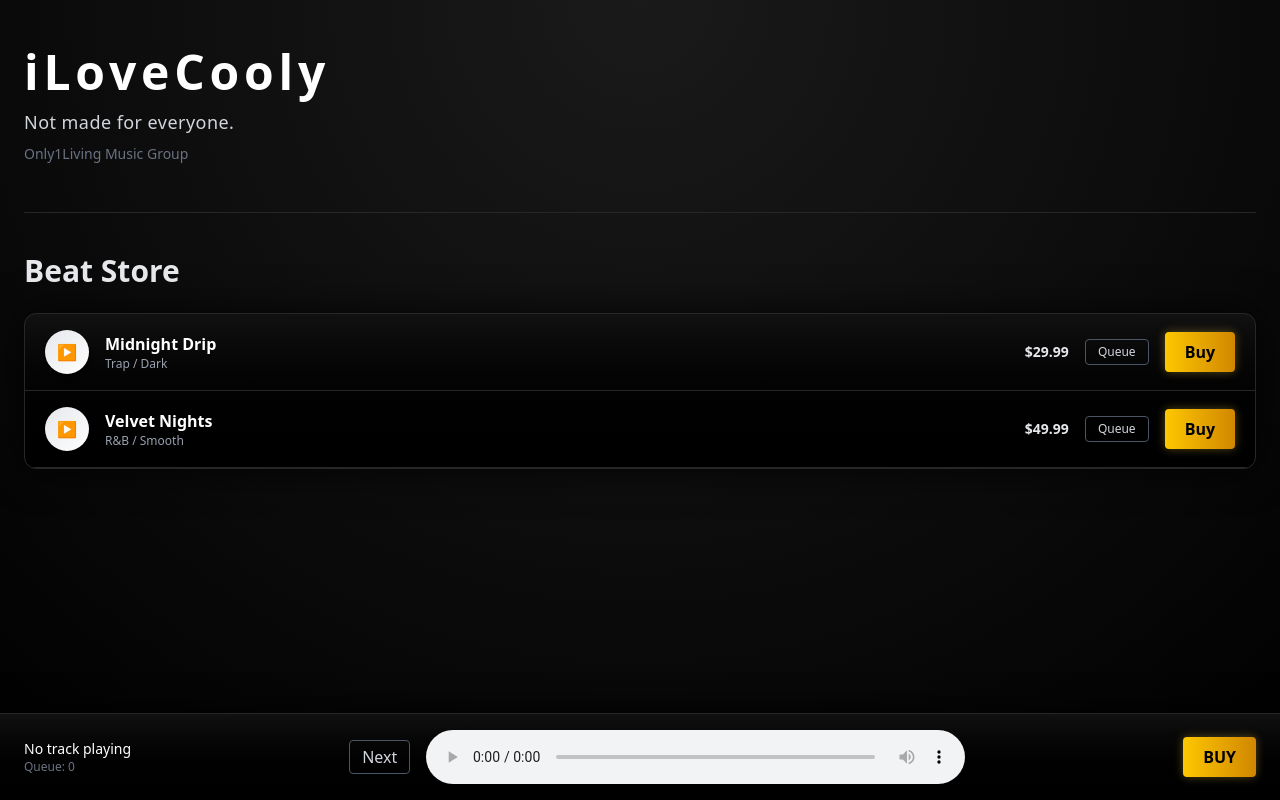
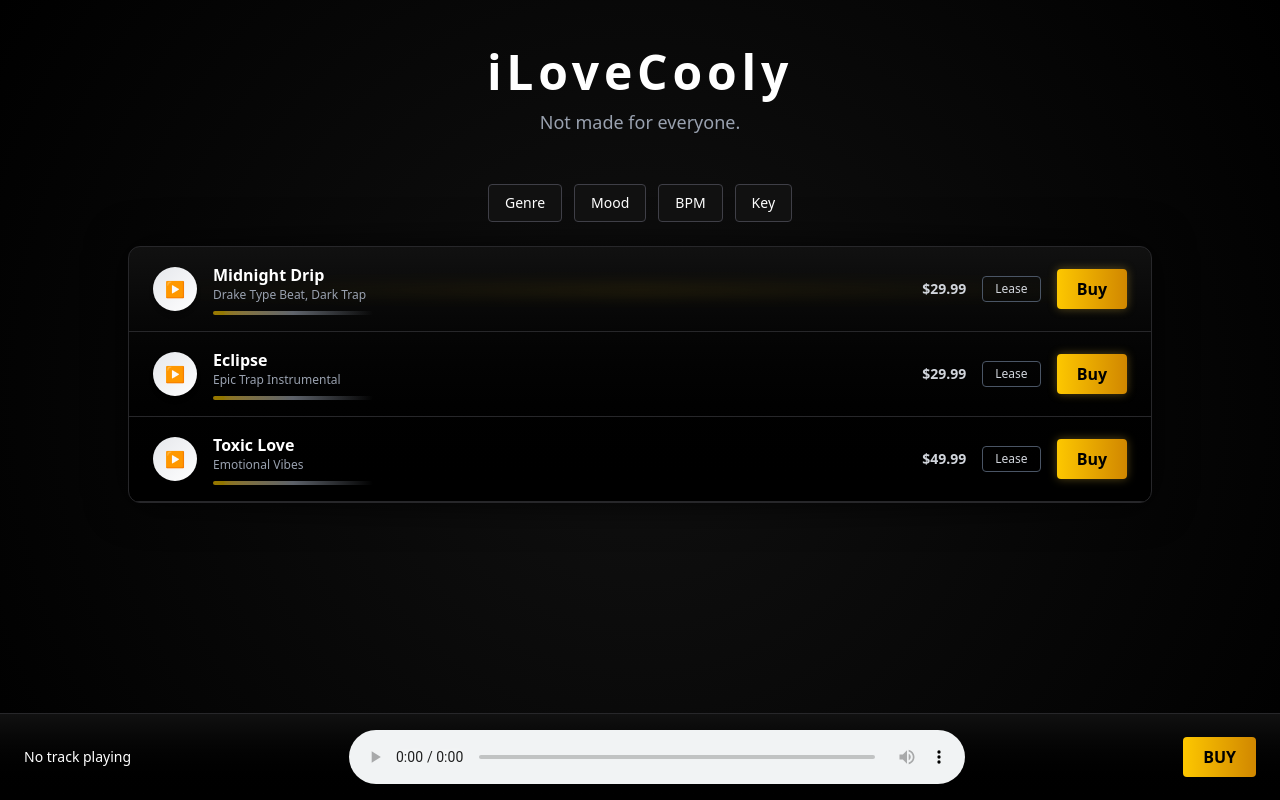
Before and after one commit to YCYC-prog/ilovecooly-store, a Next.js app: page / in a window 1280 px wide. Built offline with nearby package versions, Linux system fonts and the light colour scheme.

Commit message:
add real waveform player

```diff
--- a/app/page.js
+++ b/app/page.js
@@ -7,21 +7,27 @@ const beatsData = [
     id: 1,
     title: "Midnight Drip",
     price: 29.99,
-    tag: "Trap / Dark",
+    tag: "Drake Type Beat, Dark Trap",
     audio: "https://www.soundhelix.com/examples/mp3/SoundHelix-Song-1.mp3"
   },
   {
     id: 2,
-    title: "Velvet Nights",
+    title: "Eclipse",
+    price: 29.99,
+    tag: "Epic Trap Instrumental",
+    audio: "https://www.soundhelix.com/examples/mp3/SoundHelix-Song-2.mp3"
+  },
+  {
+    id: 3,
+    title: "Toxic Love",
     price: 49.99,
-    tag: "R&B / Smooth",
-    audio: "https://www.soundhelix.com/examples/mp3/SoundHelix-Song-2.mp3"
+    tag: "Emotional Vibes",
+    audio: "https://www.soundhelix.com/examples/mp3/SoundHelix-Song-3.mp3"
   }
 ];
 
 export default function Home() {
   const [currentBeat, setCurrentBeat] = useState(null);
-  const [queue, setQueue] = useState([]);
   const audioRef = useRef(null);
 
   const playBeat = (beat) => {
@@ -32,51 +38,43 @@ export default function Home() {
     }
   };
 
-  const addToQueue = (beat) => {
-    setQueue((prev) => [...prev, beat]);
-  };
-
-  const playNext = () => {
-    if (queue.length === 0) return;
-    const next = queue[0];
-    setQueue(queue.slice(1));
-    playBeat(next);
-  };
-
   return (
-    <div className="min-h-screen text-white pb-28 px-6 bg-[radial-gradient(circle_at_top,#1a1a1a,#000000)]">
+    <div className="min-h-screen text-white bg-[radial-gradient(circle_at_center,#111,#000)] px-6 pb-32">
 
       {/* HERO */}
-      <div className="py-12 border-b border-zinc-800">
-        <h1 className="text-5xl font-bold tracking-widest text-white">
-          iLoveCooly
-        </h1>
+      <div className="text-center py-12">
+        <h1 className="text-5xl font-bold tracking-widest">iLoveCooly</h1>
+        <p className="mt-3 text-gray-400 text-lg">Not made for everyone.</p>
+      </div>
 
-        <p className="mt-3 text-lg text-gray-300 tracking-wide">
-          Not made for everyone.
-        </p>
-
-        <p className="text-sm text-gray-500 mt-2">
-          Only1Living Music Group
-        </p>
+      {/* FILTER BAR */}
+      <div className="flex gap-3 mb-6 justify-center text-sm">
+        {["Genre", "Mood", "BPM", "Key"].map((item) => (
+          <div
+            key={item}
+            className="px-4 py-2 bg-[#111] border border-zinc-700 rounded hover:border-yellow-500 cursor-pointer"
+          >
+            {item}
+          </div>
+        ))}
       </div>
 
       {/* STORE */}
-      <div className="py-10">
-        <h2 className="text-3xl font-semibold mb-6 text-gray-200">
-          Beat Store
-        </h2>
+      <div className="max-w-5xl mx-auto bg-gradient-to-b from-[#111] to-black border border-zinc-800 rounded-xl shadow-[0_0_40px_rgba(0,0,0,0.8)] overflow-hidden">
 
-        <div className="rounded-xl overflow-hidden border border-zinc-800 bg-gradient-to-b from-[#111] to-[#000] shadow-[0_0_40px_rgba(0,0,0,0.8)]">
-
-          {beatsData.map((beat) => (
+        {beatsData.map((beat, i) => (
           <div
             key={beat.id}
-              className="flex items-center justify-between px-5 py-4 border-b border-zinc-800 hover:bg-[#111] hover:shadow-[0_0_20px_rgba(212,175,55,0.2)] transition"
+            className="relative flex items-center justify-between px-6 py-4 border-b border-zinc-800 hover:bg-[#111] hover:shadow-[0_0_25px_rgba(212,175,55,0.15)] transition"
           >
 
+            {/* GOLD STREAK */}
+            {i === 0 && (
+              <div className="absolute left-0 right-0 top-1/2 h-[2px] bg-gradient-to-r from-transparent via-yellow-400 to-transparent opacity-60 blur-sm"></div>
+            )}
+
             {/* LEFT */}
-              <div className="flex items-center gap-4">
+            <div className="flex items-center gap-4 z-10">
               <button
                 onClick={() => playBeat(beat)}
                 className="w-11 h-11 rounded-full bg-gradient-to-br from-gray-200 to-white text-black flex items-center justify-center shadow-md"
@@ -87,57 +85,46 @@ export default function Home() {
               <div>
                 <p className="font-semibold text-white">{beat.title}</p>
                 <p className="text-xs text-gray-400">{beat.tag}</p>
+
+                {/* FAKE WAVEFORM */}
+                <div className="mt-2 h-[4px] w-40 bg-gradient-to-r from-yellow-400 via-gray-400 to-transparent opacity-60 rounded"></div>
               </div>
             </div>
 
             {/* RIGHT */}
-              <div className="flex items-center gap-4">
-
-                <span className="text-sm font-semibold text-gray-200">
+            <div className="flex items-center gap-4 z-10">
+              <span className="text-sm font-semibold text-gray-300">
                 ${beat.price}
               </span>
 
-                <button
-                  onClick={() => addToQueue(beat)}
-                  className="px-3 py-1 text-xs border border-gray-600 rounded text-gray-300 hover:border-white"
-                >
-                  Queue
+              <button className="px-3 py-1 text-xs border border-gray-600 rounded text-gray-300 hover:border-white">
+                Lease
               </button>
 
               <button className="px-5 py-2 rounded bg-gradient-to-r from-yellow-400 to-yellow-600 text-black font-semibold shadow-[0_0_10px_rgba(212,175,55,0.4)] hover:brightness-110 transition">
                 Buy
               </button>
-
             </div>
 
           </div>
         ))}
 
       </div>
-      </div>
 
       {/* PLAYER */}
-      <div className="fixed bottom-0 left-0 w-full bg-gradient-to-t from-black to-[#111] border-t border-zinc-800 px-6 py-4 flex items-center justify-between shadow-[0_-5px_30px_rgba(0,0,0,0.8)]">
+      <div className="fixed bottom-0 left-0 w-full bg-gradient-to-t from-black to-[#111] border-t border-zinc-800 px-6 py-4 flex items-center justify-between">
 
         <div>
           <p className="text-sm text-white">
             {currentBeat ? currentBeat.title : "No track playing"}
           </p>
-          <p className="text-xs text-gray-500">Queue: {queue.length}</p>
         </div>
 
-        <div className="flex items-center gap-4 w-1/2">
-          <button
-            onClick={playNext}
-            className="px-3 py-1 border border-gray-600 rounded text-gray-300"
-          >
-            Next
-          </button>
-
+        <div className="w-1/2">
           <audio ref={audioRef} controls className="w-full" />
         </div>
 
-        <button className="px-5 py-2 rounded bg-gradient-to-r from-yellow-400 to-yellow-600 text-black font-semibold shadow-[0_0_10px_rgba(212,175,55,0.4)]">
+        <button className="px-5 py-2 rounded bg-gradient-to-r from-yellow-400 to-yellow-600 text-black font-semibold">
           BUY
         </button>
 
--- a/package.json
+++ b/package.json
@@ -14,7 +14,8 @@
     "nodemailer": "^8.0.5",
     "react": "19.2.4",
     "react-dom": "19.2.4",
-    "stripe": "^22.0.0"
+    "stripe": "^22.0.0",
+    "wavesurfer.js": "^7.12.5"
   },
   "devDependencies": {
     "@tailwindcss/postcss": "^4",
```
Also changed, not shown: 1 other file (tests, documents, lock files or other folders). Lines whose indentation alone changed are shown as unchanged.
